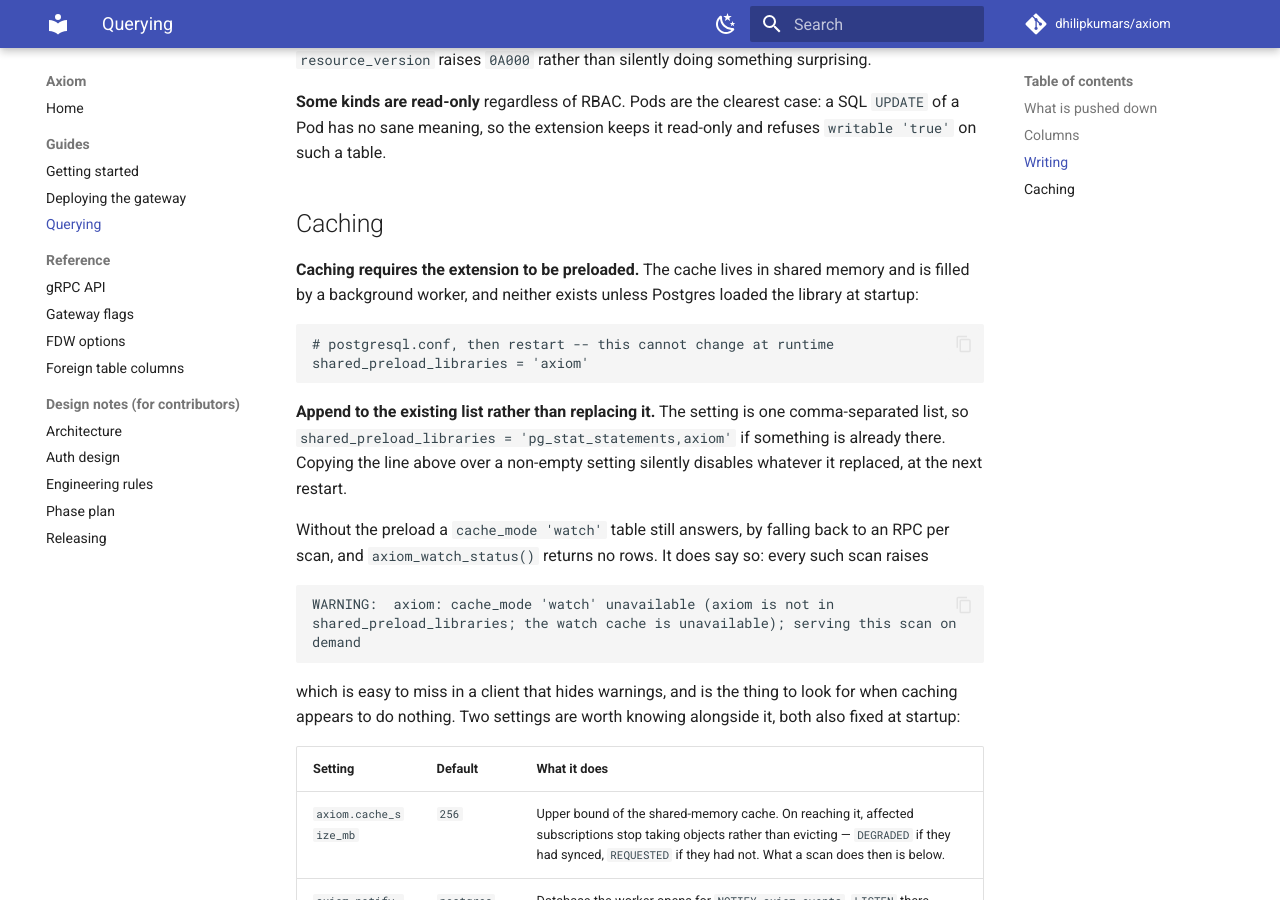
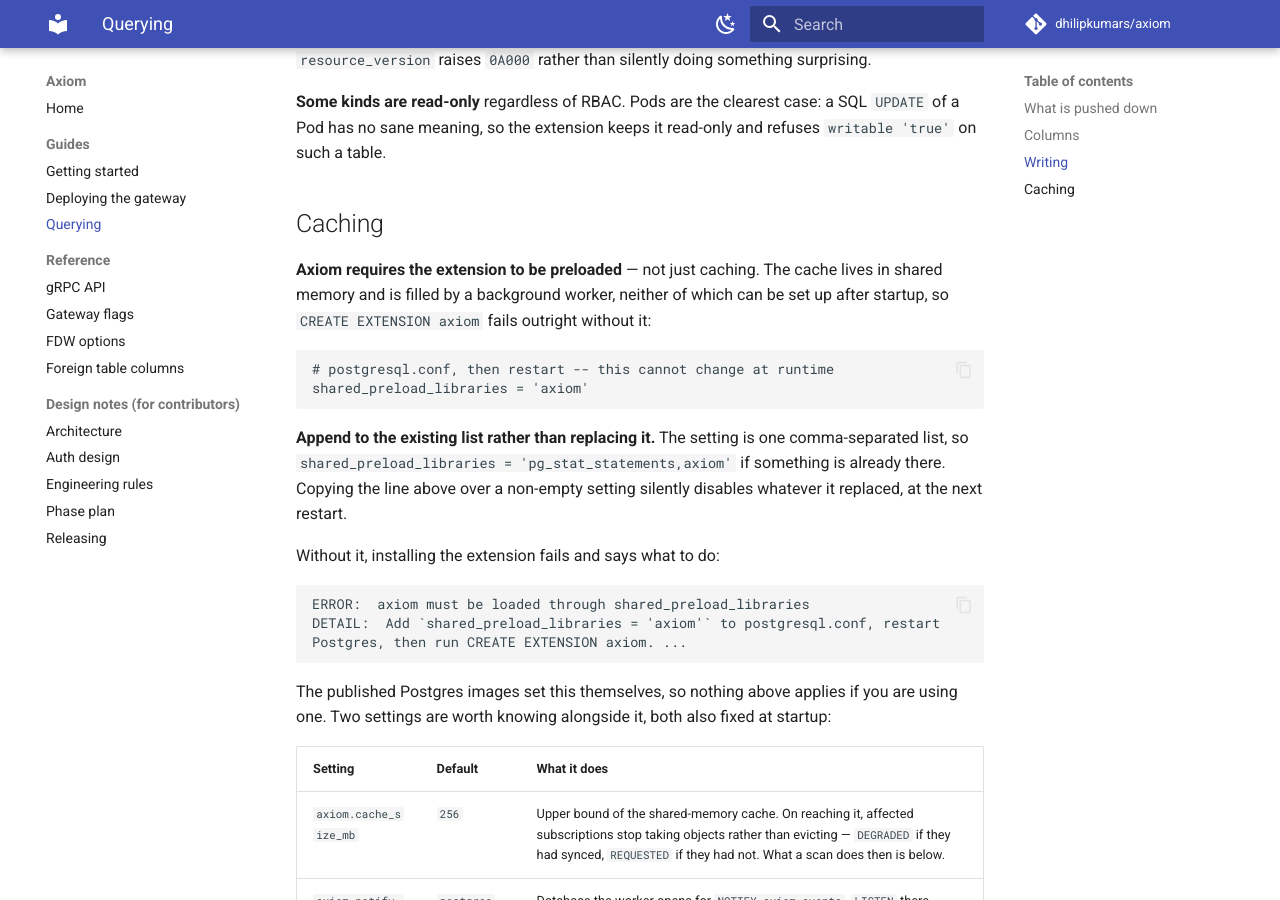
Before and after one commit to dhilipkumars/axiom, an MkDocs documentation site: the page built from docs/guides/querying.md, in a window 1280 px wide and 900 px high, scrolled down 1810 px. Built offline with MkDocs 1.6.1 and Material for MkDocs 9.7.7, drawn with Linux system fonts in a browser that asks for light colours; comment, search, counter and statistics services are not loaded.

Commit message:
Pin the preload behaviour with a gate, and fix the docs it contradicted
Both review points were right.

**The pg_test proved the premise, not the behaviour.** It asserted the
two GUCs are postmaster-scoped, which is why loading on demand cannot
work -- but it would have passed with `_PG_init` reordered back, with the
wrong SQLSTATE, or with the error still killing the session. Those are
the actual regressions.

So `e2e/preload_test.sh` starts the extension image with
`shared_preload_libraries` emptied and asserts what an operator sees: the
ERROR names the extension, the detail quotes the setting to add, the
Postgres internal does *not* leak into the message, a second statement on
the same connection still runs, and `pg_extension` has no half-installed
row. Then it starts the image normally and checks the extension installs
and the pinger runs, so the gate also covers the image's own preload.

Verified by reverting the fix: rebuilt with `define_gucs()` first, and
the gate fails with the old "cannot create PGC_POSTMASTER variables
after startup" in the dump.

It needs no cluster and no gateway, and run_all points it at the image
the suite already built, so it adds five seconds. run_all's "ping is the
only gate that needs no cluster" condition was updated with it.

**The docs described behaviour that can no longer happen.** README told
operators to expect a WARNING after CREATE EXTENSION. docs/guides/querying.md
said a watch table without the preload still answers by falling back to
an RPC per scan and that `axiom_watch_status()` returns no rows. Both
described a state that is now unreachable, since CREATE EXTENSION fails
first. They now show the error and say the published images set the
preload themselves.

`ShmemError::NotAvailable` had the same problem in the other direction:
it blamed shared_preload_libraries, and a backend that can see that error
was necessarily preloaded. It no longer names a cause that cannot apply,
which would have sent the reader to check a setting that was fine.

Verified: full E2E suite green, 7 gates. 163 tests on pg17, clippy clean,
fmt clean, mkdocs strict clean.

Co-Authored-By: Claude Opus 5 <noreply@anthropic.com>

````diff
--- a/docs/guides/querying.md
+++ b/docs/guides/querying.md
@@ -98,9 +98,10 @@ and refuses `writable 'true'` on such a table.
 
 ## Caching
 
-**Caching requires the extension to be preloaded.** The cache lives in shared
-memory and is filled by a background worker, and neither exists unless Postgres
-loaded the library at startup:
+**Axiom requires the extension to be preloaded** — not just caching. The cache
+lives in shared memory and is filled by a background worker, neither of which
+can be set up after startup, so `CREATE EXTENSION axiom` fails outright without
+it:
 
 ```
 # postgresql.conf, then restart -- this cannot change at runtime
@@ -112,19 +113,17 @@ comma-separated list, so `shared_preload_libraries = 'pg_stat_statements,axiom'`
 if something is already there. Copying the line above over a non-empty setting
 silently disables whatever it replaced, at the next restart.
 
-Without the preload a `cache_mode 'watch'` table still answers, by falling back
-to an RPC per scan, and `axiom_watch_status()` returns no rows. It does say so:
-every such scan raises
+Without it, installing the extension fails and says what to do:
 
 ```
-WARNING:  axiom: cache_mode 'watch' unavailable (axiom is not in
-shared_preload_libraries; the watch cache is unavailable); serving this scan on
-demand
+ERROR:  axiom must be loaded through shared_preload_libraries
+DETAIL:  Add `shared_preload_libraries = 'axiom'` to postgresql.conf, restart
+Postgres, then run CREATE EXTENSION axiom. ...
 ```
 
-which is easy to miss in a client that hides warnings, and is the thing to look
-for when caching appears to do nothing. Two settings are worth knowing alongside it,
-both also fixed at startup:
+The published Postgres images set this themselves, so nothing above applies if
+you are using one. Two settings are worth knowing alongside it, both also fixed
+at startup:
 
 | Setting | Default | What it does |
 | --- | --- | --- |
````
Also changed, not shown: .changes/preload-error.md (+4 -0 lines), README.md (+4 -3 lines), 4 other files.
